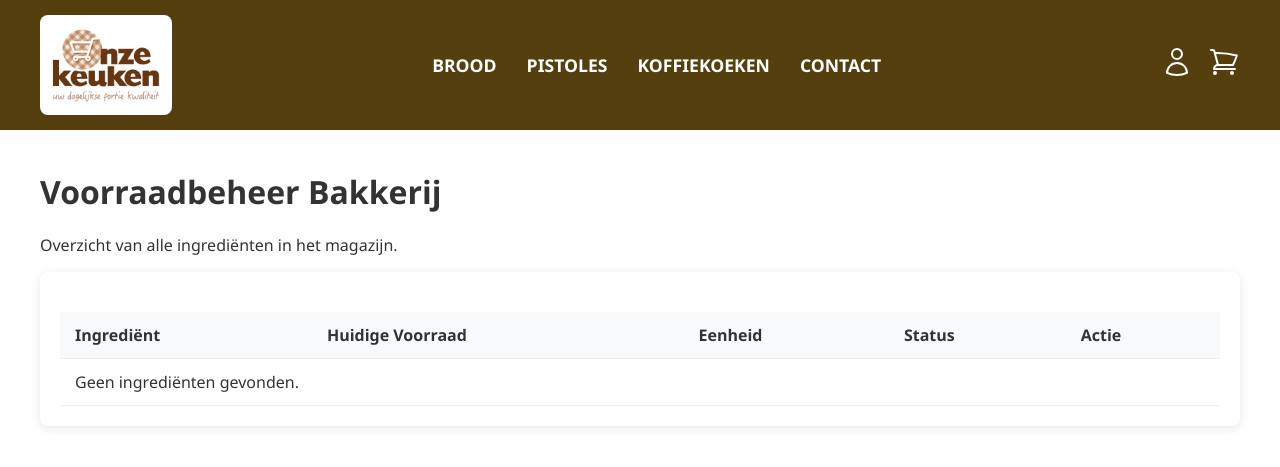
After one commit to A-D-DBS-application/web-application-2025-group-11, a Flask app: template app/templates/admin_inventory.html in a window 1280 px wide. The commit adds this page. Shown: the top 467 px of the page. Run offline with Flask 3, Linux system fonts and the light colour scheme; the template is opened without the code that fills it, so the values that code supplies are empty.

Commit message:
ERP systeem

```diff
--- a/app/static/style.css
+++ b/app/static/style.css
@@ -186,7 +186,7 @@ body {
 
 /* De individuele productkaart */
 .product-card {
-    background-color: #F9FCF0; /* Jouw beige kleur */
+    background-color: #553f0f28; /* Jouw beige kleur */
     padding: 20px;
     border-radius: 8px;        /* Iets rondere hoekjes */
     display: flex;
@@ -357,3 +357,73 @@ body {
         grid-template-columns: 1fr; /* 1 kolom */
     }
 }
+
+/* --- ADMIN DASHBOARD --- */
+.inventory-card {
+    background: white;
+    padding: 20px;
+    border-radius: 8px;
+    box-shadow: 0 2px 10px rgba(0,0,0,0.1);
+}
+
+.inventory-table {
+    width: 100%;
+    border-collapse: collapse;
+    margin-top: 20px;
+}
+
+.inventory-table th, .inventory-table td {
+    padding: 12px 15px;
+    border-bottom: 1px solid #eee;
+    text-align: left;
+}
+
+.inventory-table th {
+    background-color: #f8f9fa;
+    font-weight: bold;
+    color: #333;
+}
+
+/* De rij die rood wordt bij te weinig voorraad */
+.alert-row {
+    background-color: #ffebee; /* Lichtrood */
+    color: #c62828; /* Donkerrood */
+}
+
+.alert-row td {
+    border-bottom: 1px solid #ef9a9a;
+}
+
+/* Hover effectje voor leesbaarheid */
+.inventory-table tr:hover:not(.alert-row) {
+    background-color: #f5f5f5;
+}
+
+/* --- RESTOCK FORMULIER (IN TABEL) --- */
+.restock-form {
+    display: flex;
+    gap: 10px;
+    align-items: center;
+}
+
+.restock-input {
+    width: 80px;
+    padding: 5px;
+    border: 1px solid #ccc;
+    border-radius: 4px;
+}
+
+.restock-btn {
+    background-color: var(--primary-green); /* Of een mooie blauwe kleur */
+    color: white;
+    border: none;
+    padding: 6px 12px;
+    border-radius: 4px;
+    cursor: pointer;
+    font-size: 0.9rem;
+    transition: background 0.2s;
+}
+
+.restock-btn:hover {
+    background-color: #3e2d0a; /* Donkerder bij hover */
+}
--- /dev/null
+++ b/app/templates/admin_inventory.html
@@ -0,0 +1,54 @@
+{% extends "base.html" %}
+
+{% block content %}
+<div class="container" style="margin-top: 40px;">
+    <h1>Voorraadbeheer Bakkerij</h1>
+    <p>Overzicht van alle ingrediënten in het magazijn.</p>
+
+    <div class="inventory-card">
+        <table class="inventory-table">
+    <thead>
+        <tr>
+            <th>Ingrediënt</th>
+            <th>Huidige Voorraad</th>
+            <th>Eenheid</th>
+            <th>Status</th>
+            <th>Actie</th> </tr>
+    </thead>
+    <tbody>
+        {% for ingredient in ingredients %}
+            <tr class="{{ 'alert-row' if ingredient.stock_quantity < ingredient.threshold else '' }}">
+                <td><strong>{{ ingredient.name }}</strong></td>
+                <td>{{ ingredient.stock_quantity }}</td>
+                <td>{{ ingredient.unit }}</td>
+                <td>
+                    {% if ingredient.stock_quantity < ingredient.threshold %}
+                        ⚠️ <strong>BIJBESTELLEN!</strong>
+                    {% else %}
+                        ✅ OK
+                    {% endif %}
+                </td>
+
+                <td>
+                    <form action="{{ url_for('main.restock_ingredient') }}" method="POST" class="restock-form">
+                        <input type="hidden" name="ingredient_id" value="{{ ingredient.id }}">
+
+                        <input type="number" name="amount" placeholder="+ Aantal" min="1" required class="restock-input">
+
+                        <button type="submit" class="restock-btn" title="Voorraad toevoegen">
+                            Bijvullen
+                        </button>
+                    </form>
+                </td>
+
+            </tr>
+        {% else %}
+            <tr>
+                <td colspan="5">Geen ingrediënten gevonden.</td>
+            </tr>
+        {% endfor %}
+    </tbody>
+        </table>
+    </div>
+</div>
+{% endblock %}
```
Also changed, not shown: app/models.py (+34 -0 lines), app/routes.py (+118 -22 lines).
